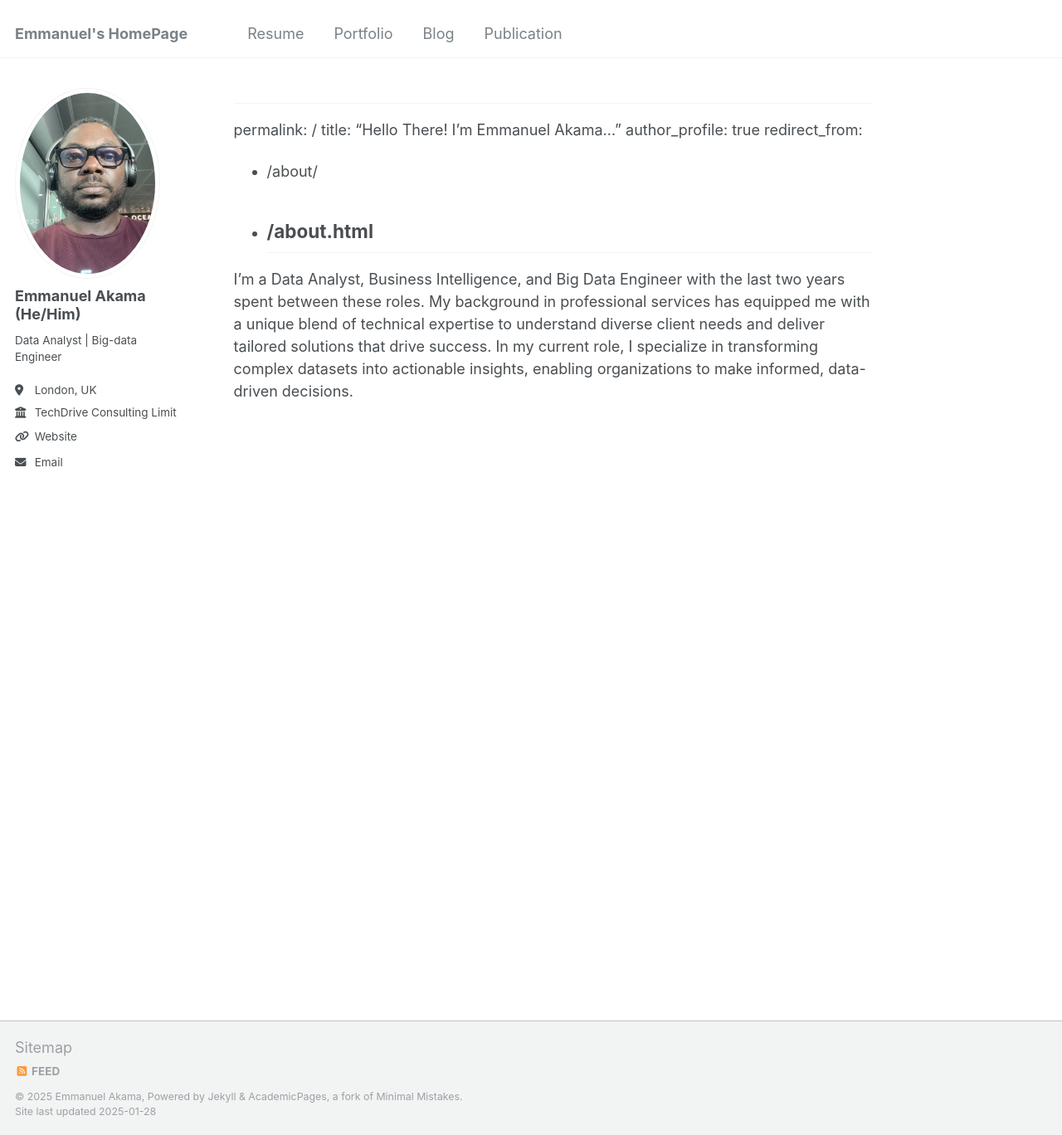
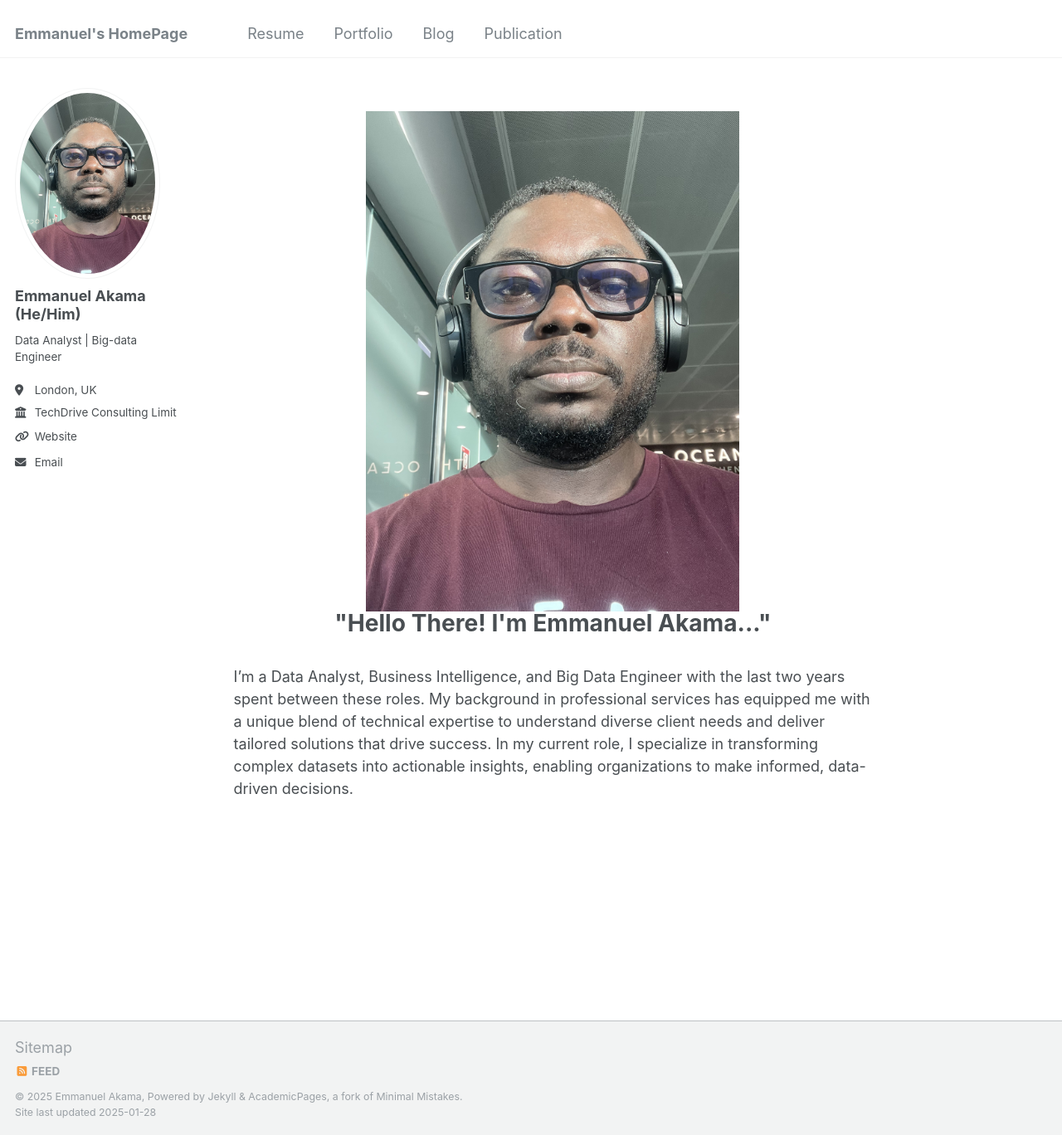
Before and after one commit to Akama-EO/Akama-EO.github.io, a Jekyll site: the page built from _pages/about.md, in a window 1280 px wide and 1368 px high. Shown: the whole window at 83% size. Built offline with Jekyll 4.4.1, drawn with Linux system fonts in a browser that asks for light colours; our own code applies the rules of GitHub Pages for plain Markdown files.

Commit message:
Update about.md

```diff
--- a/_pages/about.md
+++ b/_pages/about.md
@@ -1,6 +1,6 @@
- ---
+---
 permalink: /
-title: "Hello There! I'm Emmanuel Akama..."
+title: <p align="center"><img src="https://github.com/Akama-EO/Akama-EO.github.io/blob/master/images/profile_photo.png" alt="Image" width="450" height="450"><br/>"Hello There! I'm Emmanuel Akama..."
 author_profile: true
 redirect_from:
   - /about/
```
